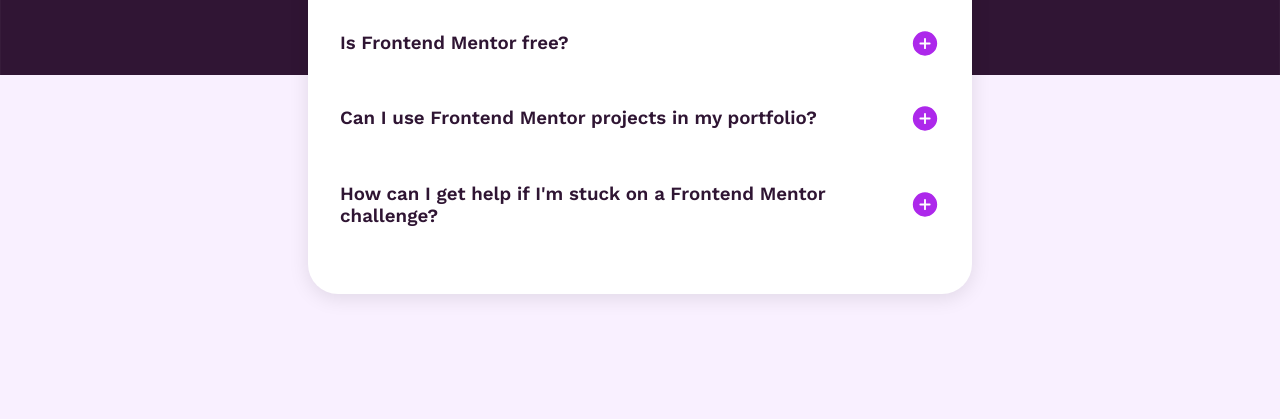
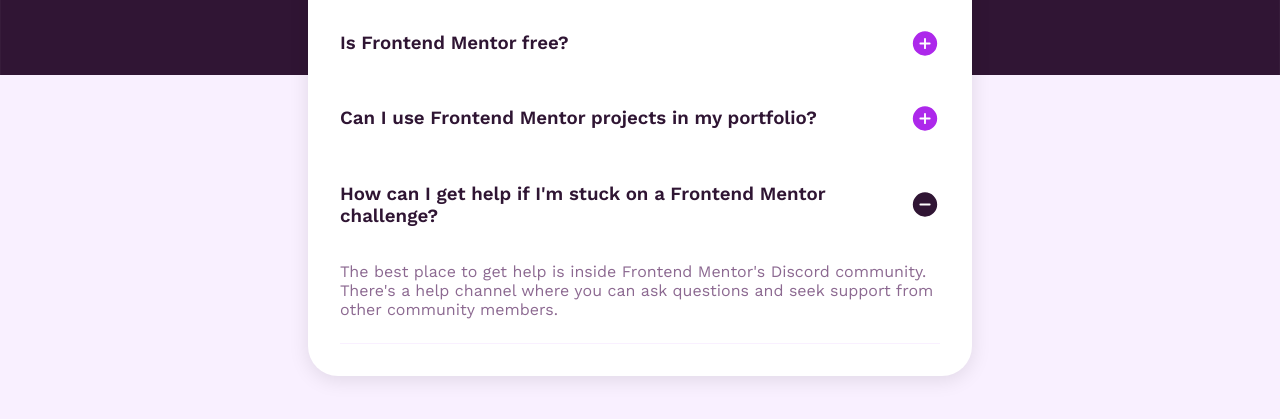
Before and after one commit to sruthivempuluru/VenteraFrontEndChallenge, a plain HTML site: page faq-accordion-main/index.html in a window 1280 px wide. Both pictures are taken after a click on the element 640 px from the left and 411 px from the top of the page. Shown: the part 207-626 px from the top of the page. Drawn offline with Linux system fonts and the light colour scheme.

Commit message:
drop down js fully functional

```diff
--- a/faq-accordion-main/index.html
+++ b/faq-accordion-main/index.html
@@ -6,6 +6,7 @@
     <meta name="viewport" content="width=device-width, initial-scale=1.0">
     <link rel="icon" type="image/png" sizes="32x32" href="./assets/images/favicon-32x32.png">
     <link rel="icon" type="image/png" sizes="32x32" href="./assets/images/icon-plus.svg">
+    <link rel="icon" type="image/png" sizes="32x32" href="./assets/images/icon-minus.svg">
     <link rel="icon" type="image/png" sizes="32x32" href="./assets/images/icon-star.svg">
     <link rel="stylesheet" href="styles.css">
     <title>Frontend Mentor | FAQ accordion</title>
@@ -27,8 +28,8 @@
                         <h3 class="title__question">
                             What is Frontend Mentor, and how will it help me?
                         </h3>
-                        <img src="./assets/images/icon-plus.svg">
-                    </div>
+                        <img src="./assets/images/icon-plus.svg" class="toggle-icon" alt="Toggle Icon">
+                      </div>
                     <div class="answer">
                         Frontend Mentor offers realistic coding challenges to help developers improve their
                         frontend coding skills with projects in HTML, CSS, and JavaScript. It's suitable for
@@ -41,8 +42,8 @@
                         <h3 class="title__question">
                             Is Frontend Mentor free?
                         </h3>
-                        <img src="./assets/images/icon-plus.svg">
-                    </div>
+                        <img src="./assets/images/icon-plus.svg" class="toggle-icon" alt="Toggle Icon">
+                      </div>
                     <div class="answer">
                         Yes, Frontend Mentor offers both free and premium coding challenges, with the free
                         option providing access to a range of projects suitable for all skill levels.
@@ -54,8 +55,8 @@
                         <h3 class="title__question">
                             Can I use Frontend Mentor projects in my portfolio?
                         </h3>
-                        <img src="./assets/images/icon-plus.svg">
-                    </div>
+                        <img src="./assets/images/icon-plus.svg" class="toggle-icon" alt="Toggle Icon">
+                      </div>
                     <div class="answer">
                         Yes, you can use projects completed on Frontend Mentor in your portfolio. It's an excellent
                         way to showcase your skills to potential employers!
@@ -67,8 +68,8 @@
                         <h3 class="title__question">
                             How can I get help if I'm stuck on a Frontend Mentor challenge?
                         </h3>
-                        <img src="./assets/images/icon-plus.svg">
-                    </div>
+                        <img src="./assets/images/icon-plus.svg" class="toggle-icon" alt="Toggle Icon">
+                      </div>
                     <div class="answer">
                         The best place to get help is inside Frontend Mentor's Discord community. There's a help
                         channel where you can ask questions and seek support from other community members.
@@ -78,6 +79,9 @@
         </main>
     </div>
 
+    <script src="/script.js"></script>
+
+
 </body>
 
 </html>
--- /dev/null
+++ b/faq-accordion-main/script.js
@@ -0,0 +1,28 @@
+document.querySelectorAll(".question").forEach(question => {
+    question.addEventListener("click", () => {
+        const parentAccordion = question.parentNode; // Get the parent accordion of the clicked question
+        const answer = parentAccordion.querySelector(".answer"); // Get the associated answer
+        const icon = parentAccordion.querySelector(".toggle-icon"); // Select the toggle icon
+
+        // Toggle the active class on the parent accordion
+        const isActive = parentAccordion.classList.toggle("active");
+
+        // Show or hide the answer based on the active state
+        if (isActive) {
+            answer.style.display = "block";
+            icon.src = "./assets/images/icon-minus.svg";
+        } else {
+            answer.style.display = "none"; // Hide the answer if not active
+            icon.src = "./assets/images/icon-plus.svg"; // Change icon back to plus
+        }
+
+        // Close other questions if needed
+        document.querySelectorAll(".question-answer__accordion").forEach(accordion => {
+            if (accordion !== parentAccordion && accordion.classList.contains("active")) {
+                accordion.classList.remove("active"); // Remove active class from other accordions
+                accordion.querySelector(".answer").style.display = "none"; // Hide the corresponding answer
+                accordion.querySelector(".toggle-icon").src = "./assets/images/icon-plus.svg"; // Reset icon to plus
+            }
+        });
+    });
+});
```
